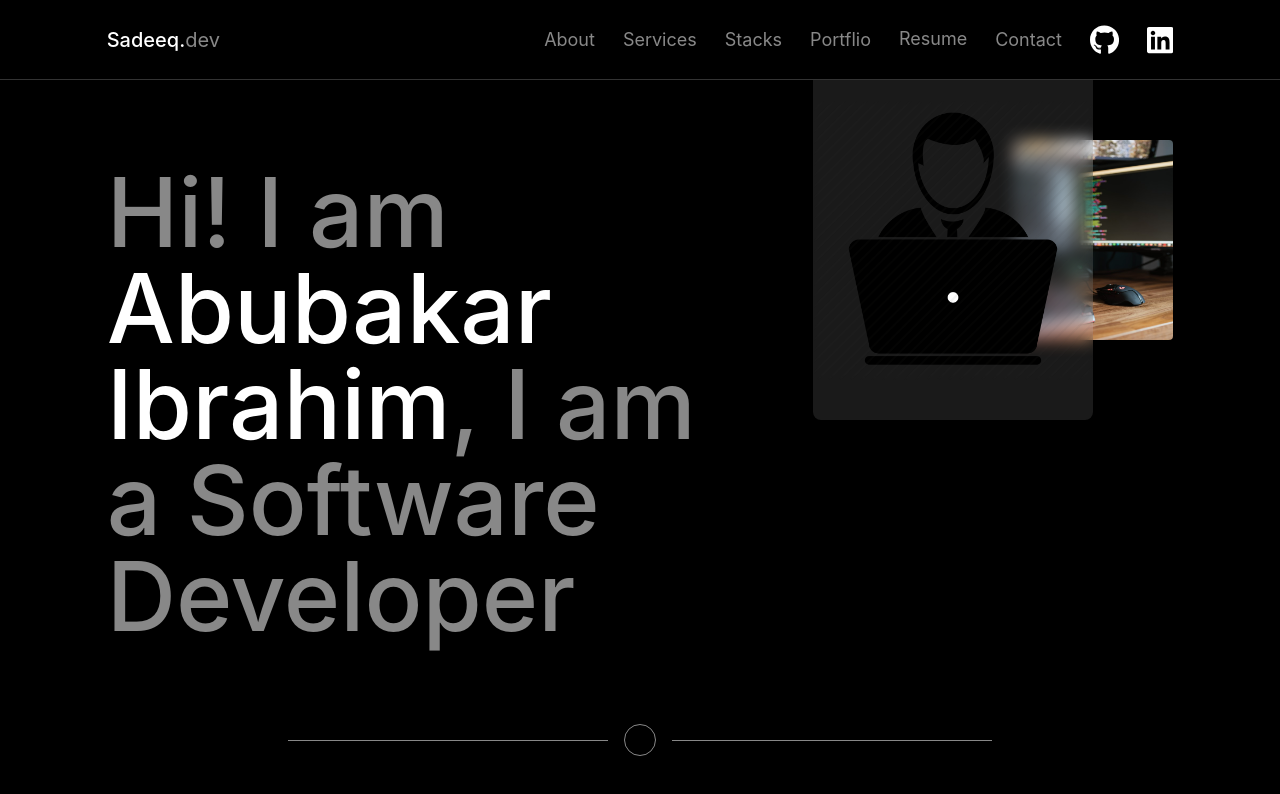
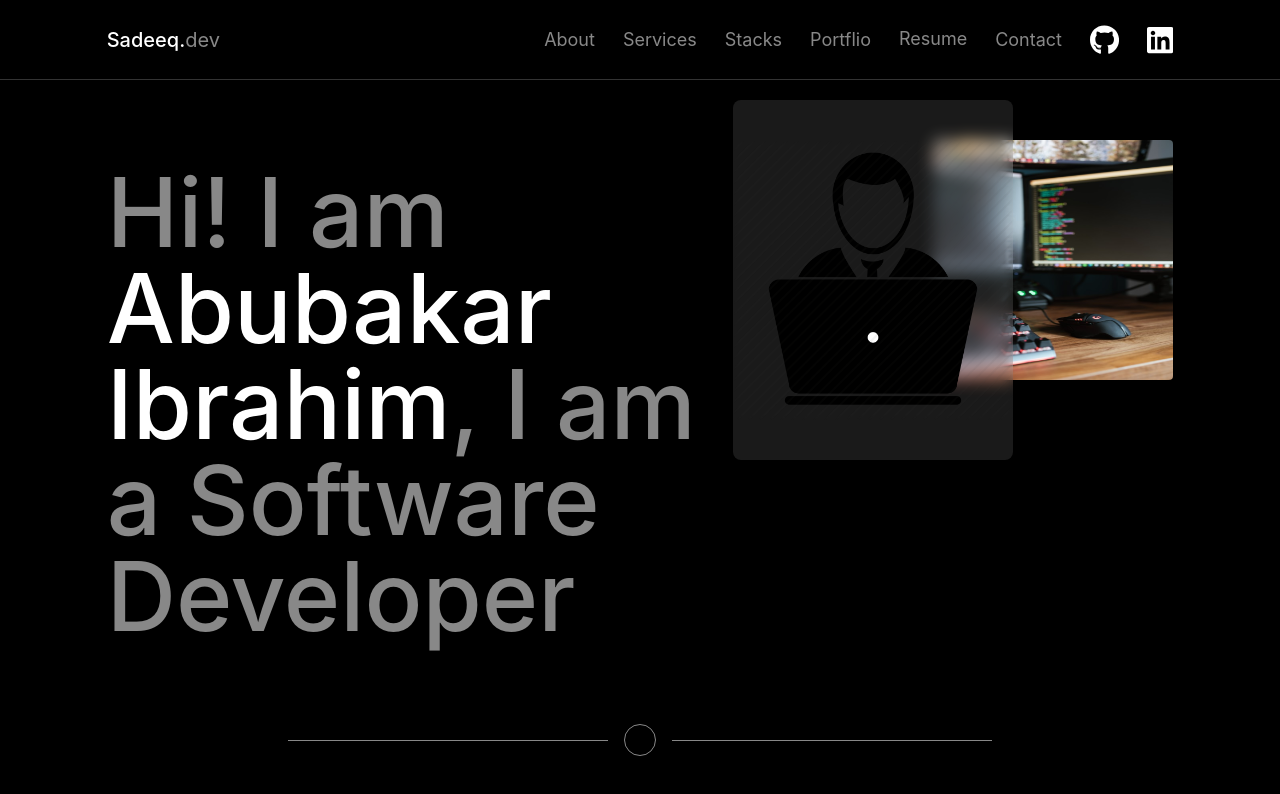
Before and after one commit to sadeeqdev/portfolio, a Next.js app: page / in a window 1280 px wide. Shown: the top 794 px of the page. Built offline with nearby package versions, Linux system fonts and the light colour scheme.

Commit message:
Fixed text size on mobile

```diff
--- a/components/GlassCardBanner.tsx
+++ b/components/GlassCardBanner.tsx
@@ -3,11 +3,11 @@ import React from 'react'
 
 const GlassCardBanner = () => {
   return (
-    <div className='flex flex-row-reverse lg:flex-col w-11/12 lg:w-auto mt-10 lg:mt-0 justify-center '>
-        <div className='w-40 h-50 lg:(w-65 h-85) relative xl:(w-70 h-90 mt-10) 2xl:w-80 2xl:h-100 bg-white rounded-lg backdrop-filter backdrop-blur-lg bg-opacity-10' data-aos="fade-left" data-aos-delay="200">
+    <div className='flex flex-row-reverse lg:flex-col w-11/12 mx-auto lg:w-auto mt-10 lg:mt-0 justify-center '>
+        <div className='w-60 h-60 lg:(w-65 h-85) relative xl:(w-70 h-90 mt-10) 2xl:w-80 2xl:h-100 bg-white rounded-lg backdrop-filter backdrop-blur-lg bg-opacity-10' data-aos="fade-left" data-aos-delay="200">
             <Image src={'/assets/welcome-banner.jpg'} layout="fill" className="rounded " alt="comp" priority/>
         </div>
-        <div className='w-40 h-50 lg:(w-70 h-85) relative xl:w-70 xl:h-90 bg-white mt-20 -mr-12 lg:(-mt-50 -ml-30) xl:-mt-70 xl:-ml-50 flex justify-center items-center rounded-lg backdrop-filter backdrop-blur bg-opacity-10' data-aos="fade-up" data-aos-delay="200">
+        <div className='w-60 h-60 lg:(w-70 h-85) relative xl:w-70 xl:h-90 bg-white mt-30 -mr-20 lg:(-mt-50 -ml-30) xl:-mt-70 xl:-ml-50 flex justify-center items-center rounded-lg backdrop-filter backdrop-blur bg-opacity-10' data-aos="fade-up" data-aos-delay="200">
             <Image src={'/assets/man-on-system.png'} width={350} height={350} className="rounded" alt="comp" priority/>
         </div>
     </div>
--- a/pages/index.tsx
+++ b/pages/index.tsx
@@ -35,7 +35,7 @@ const Home: NextPage = () => {
       {/* <!-----Welcome bar--------------------------------------------------------------------------------> */}
 
         <div className='w-11/12 lg:w-11/12 xl:w-5/6 2xl:w-3/5 mt-0 lg:mt-15 mx-auto lg:flex justify-between '>
-          <div className='text-sub-white text-6xl lg:text-7xl xl:text-8xl pt-4 lg:pt-6 font-medium '>
+          <div className='text-sub-white text-7xl lg:text-7xl xl:text-8xl pt-4 lg:pt-6 font-medium '>
             Hi! I am<br/>
             <span className='text-white'>Abubakar<br/>
             Ibrahim</span>,<span className='hidden lg:inline'> I am <br/>a </span>
```
